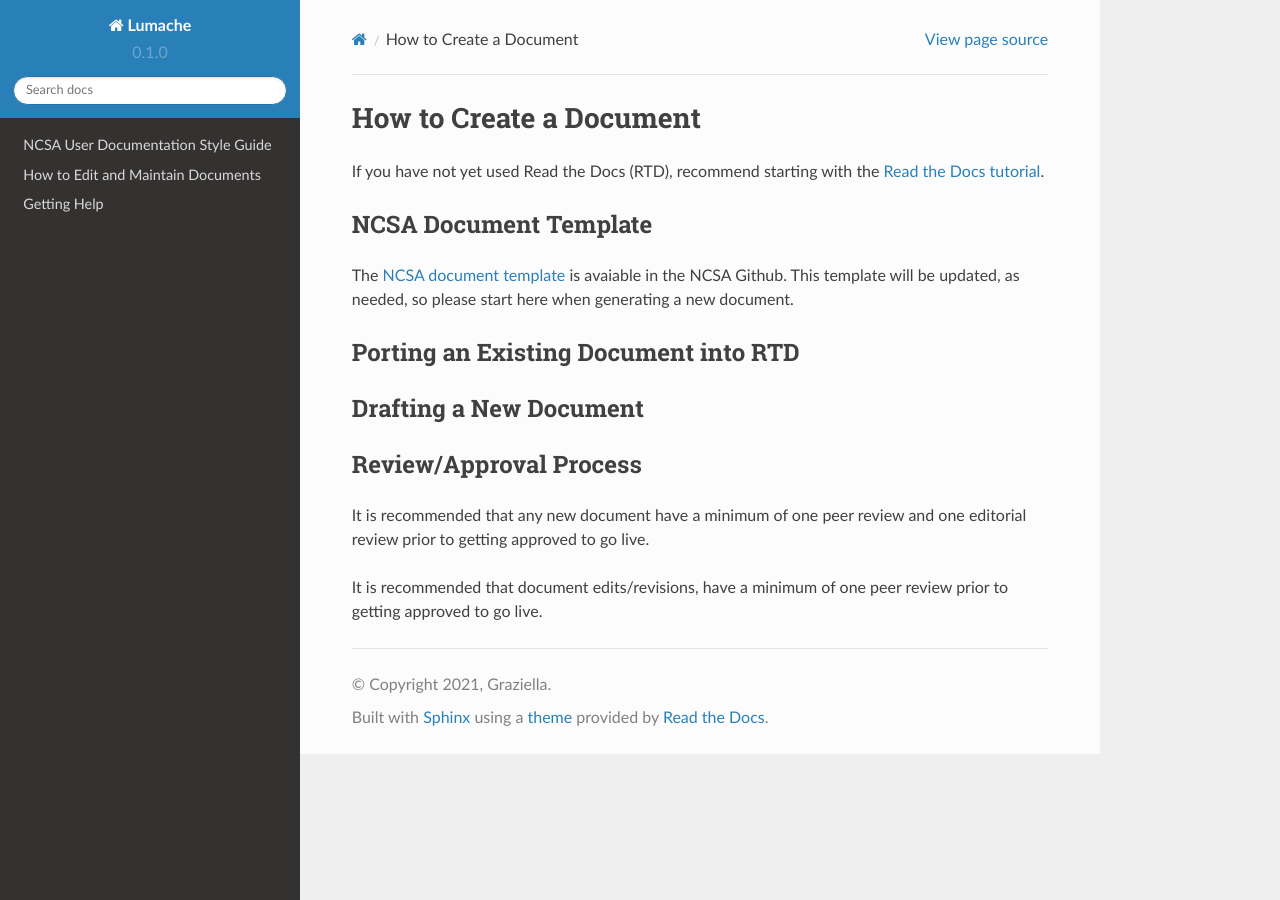
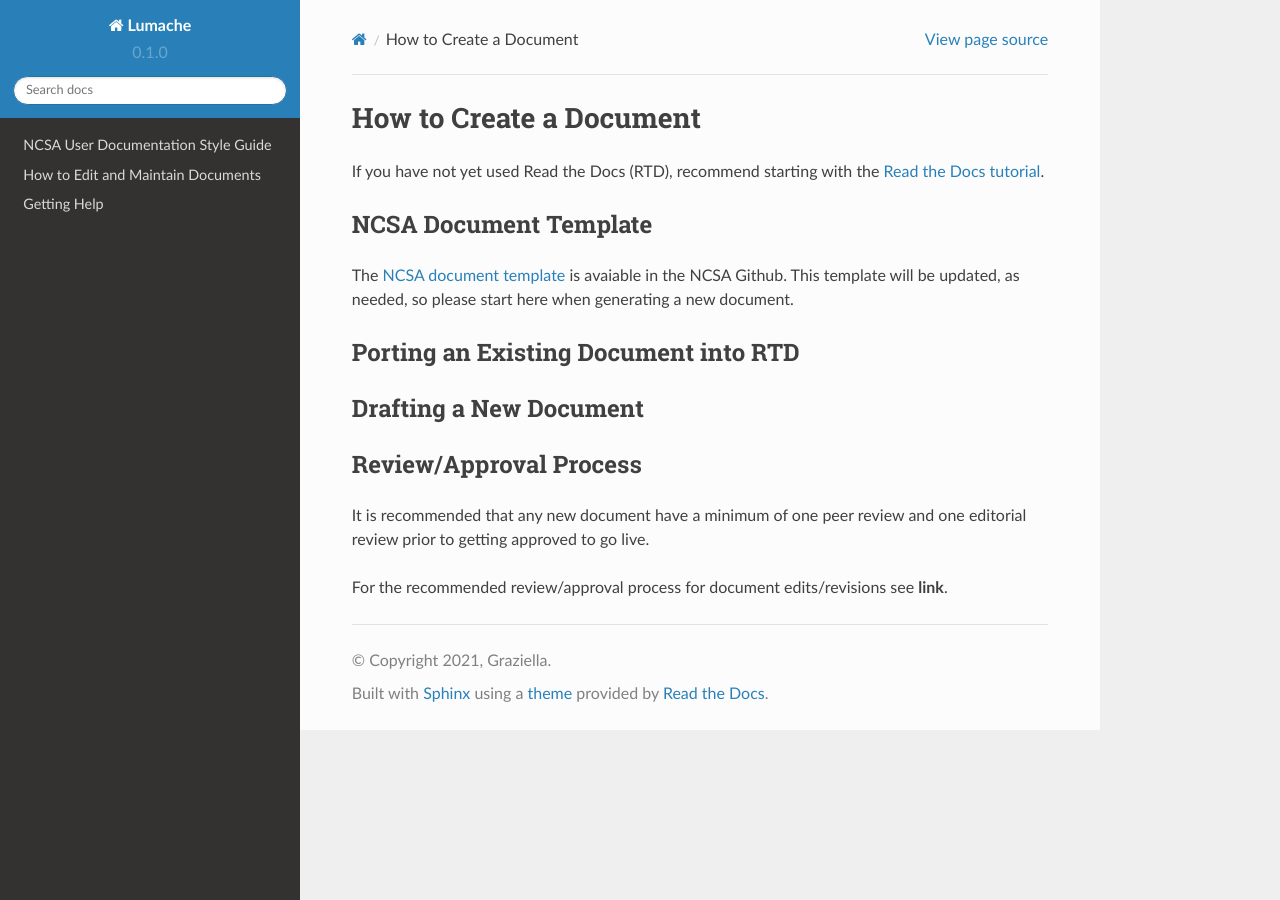
Before and after one commit to lhelms2/howto_rtd, a Sphinx documentation site: the page built from docs/source/create_doc.rst, in a window 1280 px wide. Built offline with Sphinx 7.4.7 and the Read the Docs theme 2.0.0, drawn with Linux system fonts in a browser that asks for light colours; pages that are not in the unit, such as notebooks, are missing from menus.

Commit message:
Update create_doc.rst

```diff
--- a/docs/source/create_doc.rst
+++ b/docs/source/create_doc.rst
@@ -27,4 +27,4 @@ Review/Approval Process
 
 It is recommended that any new document have a minimum of one peer review and one editorial review prior to getting approved to go live.
 
-It is recommended that document edits/revisions, have a minimum of one peer review prior to getting approved to go live.
+For the recommended review/approval process for document edits/revisions see **link**.
```
